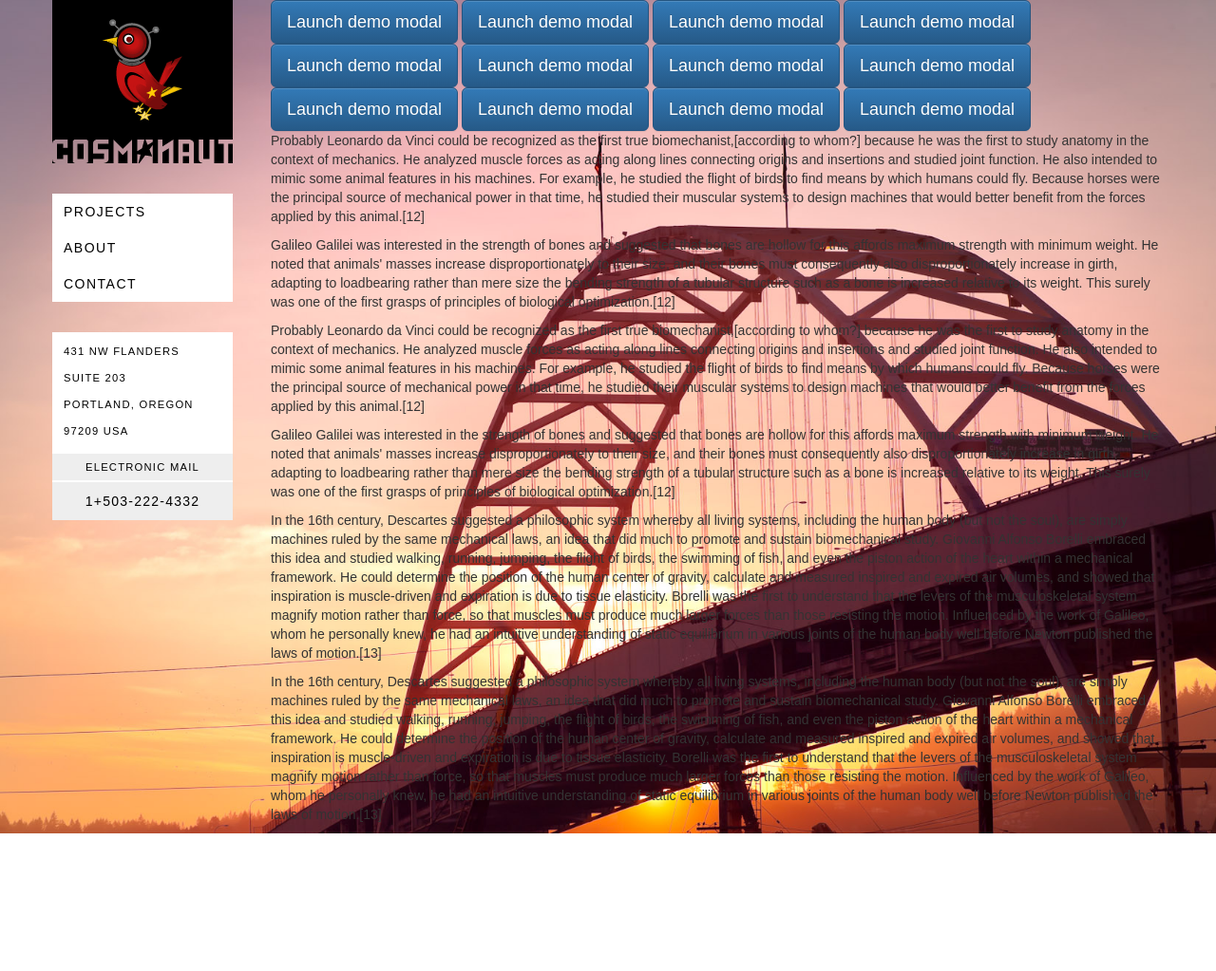
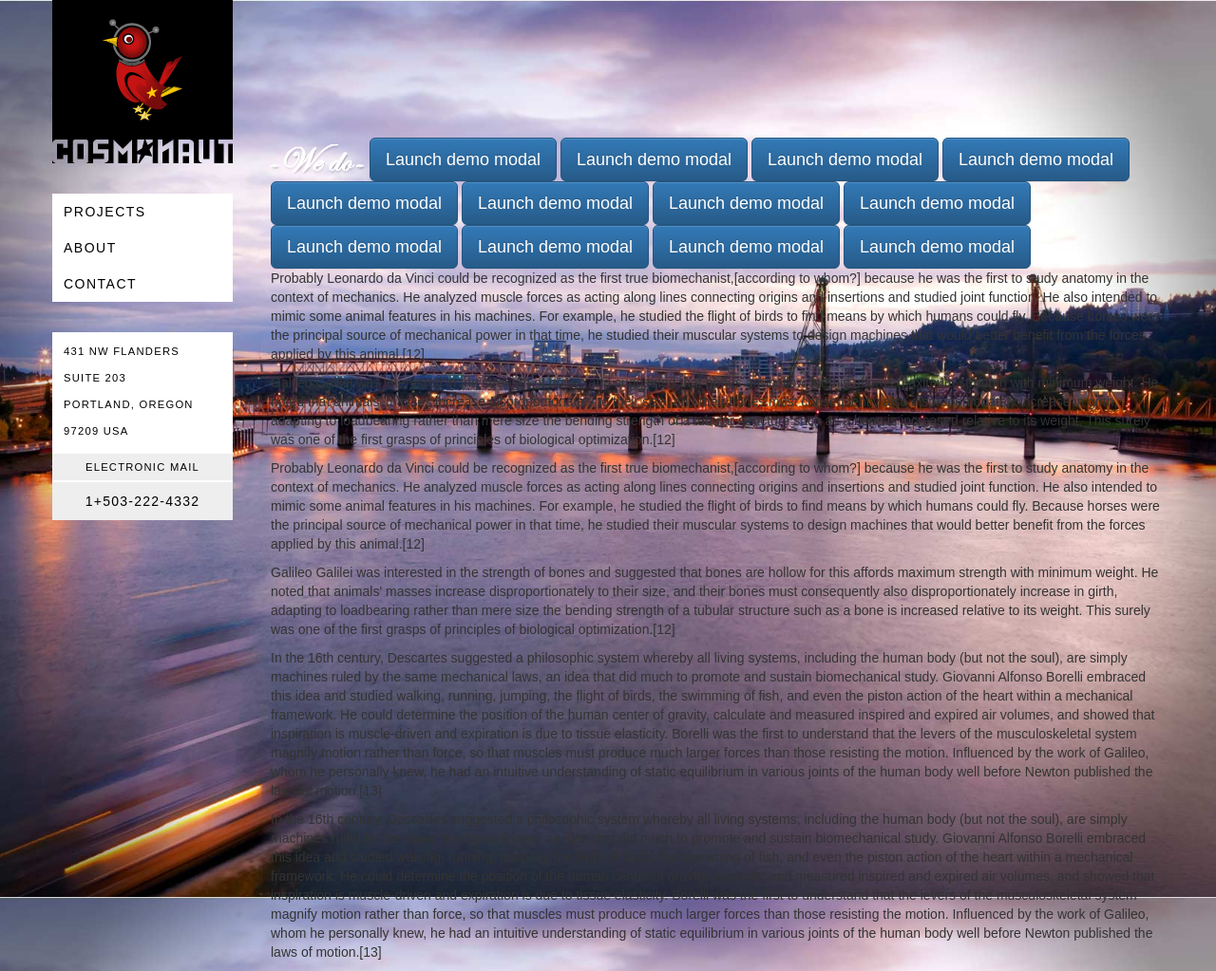
Before and after one commit to gocosmonaut/Cedarcrest, a PHP site: page / in a window 1280 px wide. Shown: the whole page at 95% size. Before the commit the page ends 878 px from the top, so only its background shows below. Run offline with PHP 8.4, Linux system fonts and the light colour scheme; some libraries are stand-ins or nearby versions; some web fonts are replaced.

Commit message:
Minor layout edit
431

```diff
--- a/css/1.css
+++ b/css/1.css
@@ -21,7 +21,7 @@
 body {
 
 background-attachment: fixed;
-    background-image: url(../img/fremont.jpg);
+    background-image: url(../img/willamette.jpg);
     background-position: left top;
     background-repeat: no-repeat;
     background-size: cover;
@@ -102,7 +102,7 @@ div#sidebar div#contact ul li a:hover {  background:#9a0000; letter-spacing:2px;
 }
 
 /* PRIMARY */
-div#primary {width:940px; margin-left:230px;}
+div#primary {width:940px; margin:145px 0px 0px 230px; float:right;}
 
 @media(min-width:1200px){
 
--- a/index.php
+++ b/index.php
@@ -50,6 +50,7 @@
 <div id="primary">
 <a name="top" id="top"></a>
 <div id="projects">
+<img src="img/we-do.png" />
 <!-- Button trigger modal 01 -->
 <button type="button" class="btn btn-primary btn-lg" data-toggle="modal" data-target="#myModal_01">
   Launch demo modal
```
Also changed, not shown: img/we-do.png (added).
